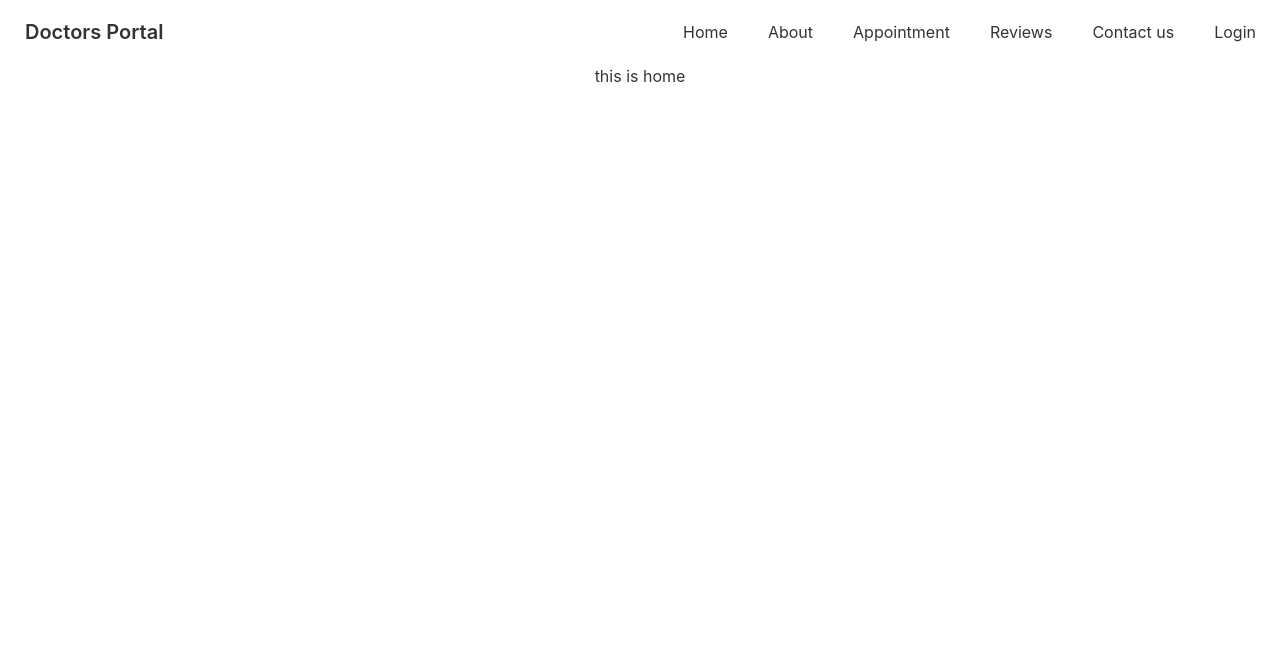
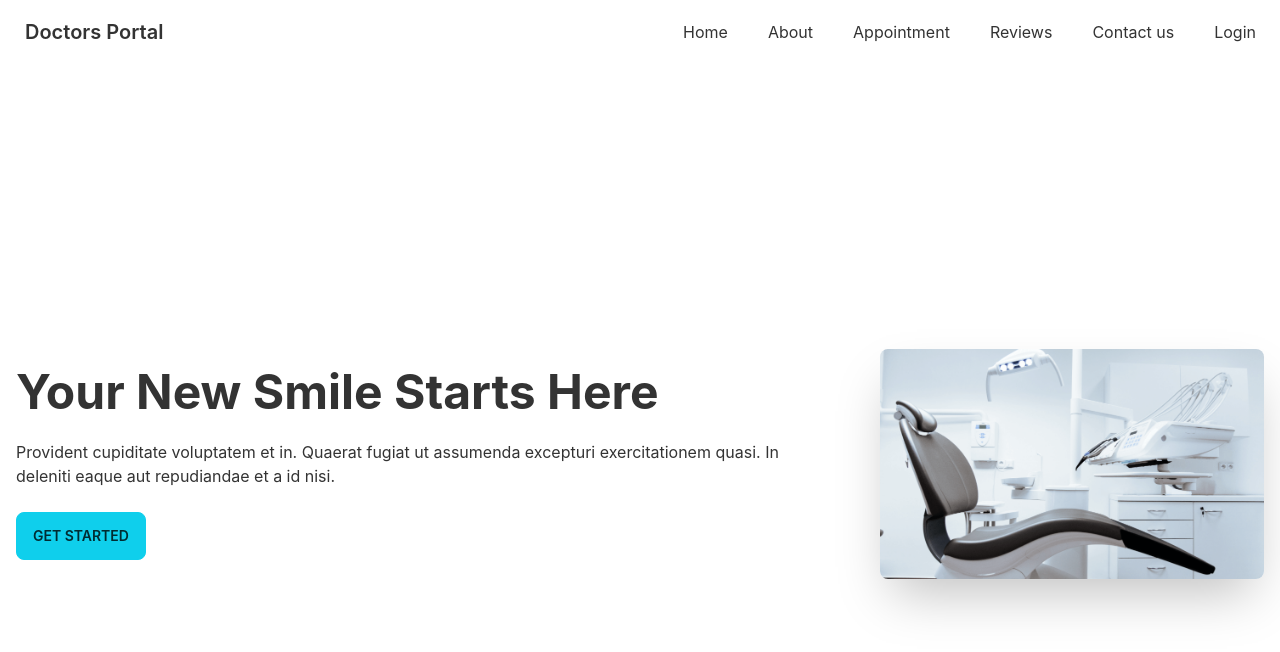
Before and after one commit to forhadmia1/doctors-portal, a React (Create React App) app: page / in a window 1280 px wide. Shown: the top 652 px of the page. Built offline with nearby package versions, Linux system fonts and the light colour scheme.

Commit message:
banner implement

```diff
--- a/src/App.js
+++ b/src/App.js
@@ -1,17 +1,18 @@
-import logo from './logo.svg';
 import './App.css';
 import Navbar from './Pages/Shared/Navbar';
 import { Route, Routes } from 'react-router-dom';
 import Home from './Pages/Home/Home';
 import About from './Pages/About/About';
+import Login from './Pages/Login/Login';
 
 function App() {
   return (
-    <div className="App">
+    <div>
       <Navbar />
       <Routes>
         <Route path='/' element={<Home />} />
         <Route path='/about' element={<About />} />
+        <Route path='/login' element={<Login />} />
       </Routes>
     </div>
   );
--- /dev/null
+++ b/src/Pages/Home/Banner.js
@@ -0,0 +1,19 @@
+import React from 'react';
+import chair from '../../assets/images/chair.png'
+
+const Banner = () => {
+    return (
+        <div className="hero min-h-screen container mx-auto">
+            <div className="hero-content flex-col lg:flex-row-reverse gap-20">
+                <img src={chair} className="max-w-sm rounded-lg shadow-2xl" alt='' />
+                <div>
+                    <h1 className="text-5xl font-bold">Your New Smile Starts Here</h1>
+                    <p className="py-6">Provident cupiditate voluptatem et in. Quaerat fugiat ut assumenda excepturi exercitationem quasi. In deleniti eaque aut repudiandae et a id nisi.</p>
+                    <button className="btn btn-primary">Get Started</button>
+                </div>
+            </div>
+        </div>
+    );
+};
+
+export default Banner;
--- a/src/Pages/Home/Home.js
+++ b/src/Pages/Home/Home.js
@@ -1,9 +1,10 @@
 import React from 'react';
+import Banner from './Banner';
 
 const Home = () => {
     return (
         <div>
-            this is home
+            <Banner />
         </div>
     );
 };
--- /dev/null
+++ b/src/Pages/Login/Login.js
@@ -0,0 +1,11 @@
+import React from 'react';
+
+const Login = () => {
+    return (
+        <div>
+            login page
+        </div>
+    );
+};
+
+export default Login;
--- a/src/Pages/Shared/Navbar.js
+++ b/src/Pages/Shared/Navbar.js
@@ -10,8 +10,12 @@
                         <svg xmlns="http://www.w3.org/2000/svg" className="h-5 w-5" fill="none" viewBox="0 0 24 24" stroke="currentColor"><path stroke-linecap="round" stroke-linejoin="round" stroke-width="2" d="M4 6h16M4 12h8m-8 6h16" /></svg>
                     </label>
                     <ul tabindex="0" className="menu menu-compact dropdown-content mt-3 p-2 shadow bg-base-100 rounded-box w-52">
-                        <li><Link to={'/'}>Home</Link></li>
-                        <li><Link to={'/about'}>About</Link></li>
+                        <li><Link to={'/'} className='hover:bg-accent hover:text-white'>Home</Link></li>
+                        <li><Link to={'/about'} className='hover:bg-accent hover:text-white'>About</Link></li>
+                        <li><Link to={'/appointment'} className='hover:bg-accent hover:text-white'>Appointment</Link></li>
+                        <li><Link to={'/review'} className='hover:bg-accent hover:text-white'>Reviews</Link></li>
+                        <li><Link to={'/contact'} className='hover:bg-accent hover:text-white'>Contact us</Link></li>
+                        <li><Link to={'/login'} className='hover:bg-accent hover:text-white'>Login</Link></li>
                     </ul>
                 </div>
                 <Link to={'/'} className="btn btn-ghost normal-case text-xl">Doctors Portal</Link>
@@ -20,10 +24,10 @@
                 <ul className="menu menu-horizontal p-0 gap-2">
                     <li><Link to={'/'} className='hover:bg-accent hover:text-white'>Home</Link></li>
                     <li><Link to={'/about'} className='hover:bg-accent hover:text-white'>About</Link></li>
-                    <li><Link to={'/'} className='hover:bg-accent hover:text-white'>Appointment</Link></li>
-                    <li><Link to={'/about'} className='hover:bg-accent hover:text-white'>Reviews</Link></li>
-                    <li><Link to={'/'} className='hover:bg-accent hover:text-white'>Contact us</Link></li>
-                    <li><Link to={'/about'} className='hover:bg-accent hover:text-white'>Login</Link></li>
+                    <li><Link to={'/appointment'} className='hover:bg-accent hover:text-white'>Appointment</Link></li>
+                    <li><Link to={'/review'} className='hover:bg-accent hover:text-white'>Reviews</Link></li>
+                    <li><Link to={'/contact'} className='hover:bg-accent hover:text-white'>Contact us</Link></li>
+                    <li><Link to={'/login'} className='hover:bg-accent hover:text-white'>Login</Link></li>
                 </ul>
             </div>
         </div>
```
